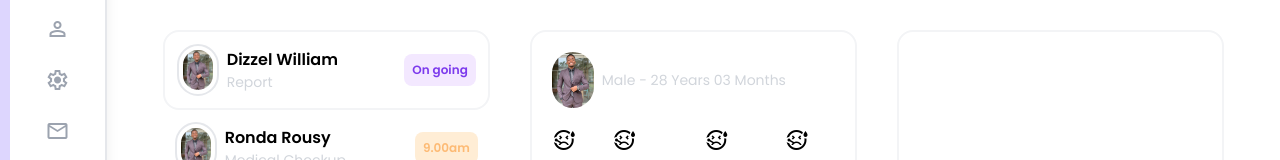
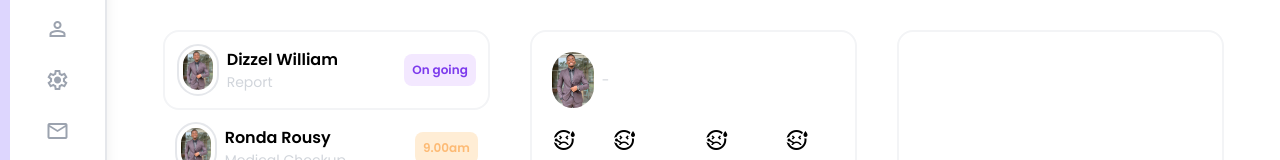
Before and after one commit to Samstar10/Health-dashboard, a Vue app: page / in a window 1280 px wide. Shown: the part 228-388 px from the top of the page. Built offline with nearby package versions, Linux system fonts and the light colour scheme; no server answers.

Commit message:
Set age and gender

```diff
--- a/src/components/Consulted.vue
+++ b/src/components/Consulted.vue
@@ -4,11 +4,28 @@ import { useStore } from 'vuex';
 
 const store = useStore();
 const user = computed(() => store.getters.getUser)
+const userProfile = computed(() => store.getters.getUserProfile)
+
+const calculateAge = (dob) => {
+	const today = new Date()
+	const years = today.getFullYear() - dob.getFullYear()
+	let months = today.getMonth() - dob.getMonth()
+
+	return {
+		years: years,
+		months: months
+	}
+}
+
+const dob = computed(() => new Date(userProfile.value.dateOfBirth.year, userProfile.value.dateOfBirth.month - 1, userProfile.value.dateOfBirth.day))
+const age = computed(() => calculateAge(dob.value))
+
 
 // console.log(user.value.loggedInUser);
 onMounted(() => {
 
 	store.dispatch('setUser')
+	store.dispatch('setUserProfile')
 })
 </script>
 
@@ -20,7 +37,7 @@ onMounted(() => {
 					<img src="../assets/images/smmuli.jpeg" alt="" class="rounded-full h-14">
 					<div>
 						<p class="font-semibold">{{ user ? user.loggedInUser.firstName : '' }} {{ user ? user.loggedInUser.lastName : '' }}</p>
-						<p class="text-xs xl:text-sm text-gray-300">Male - 28 Years 03 Months</p>
+						<p class="text-xs xl:text-sm text-gray-300">{{ userProfile ? userProfile.gender.value : '' }} - {{ userProfile ? `${age.years} Years` : '' }} {{ userProfile ? `${age.months} Months` : '' }}</p>
 					</div>
 				</div>
 				<div class="flex justify-between mb-3">
--- a/src/store/actions.js
+++ b/src/store/actions.js
@@ -9,5 +9,9 @@ export default {
 
 	async setUser(context) {
 		context.commit('setUser')
+	},
+
+	async setUserProfile(context) {
+		context.commit('setUserProfile')
 	}
 }
--- a/src/store/getters.js
+++ b/src/store/getters.js
@@ -12,5 +12,9 @@ export default {
     },
     getUser(state) {
         return state.user
+    },
+
+    getUserProfile(state) {
+        return state.userProfile
     }
 }
--- a/src/store/index.js
+++ b/src/store/index.js
@@ -8,7 +8,8 @@ const store = createStore({
     return {
       accessToken: null,
 			temperature: null,
-			user: null
+			user: null,
+      userProfile: null
     }
   },
   mutations: mutations,
--- a/src/store/mutations.js
+++ b/src/store/mutations.js
@@ -26,5 +26,15 @@ export default {
         }).catch(error =>{
             console.log(error);
         })
+    },
+
+    async setUserProfile(state){
+
+        await axios.get(baseURL+'/bio/get',this.getters["getAccessToken"])
+        .then(response =>{
+            state.userProfile = response.data
+        }).catch(error =>{
+            console.log('User Profile Not fetched', error);
+        })
     }
 }
```
